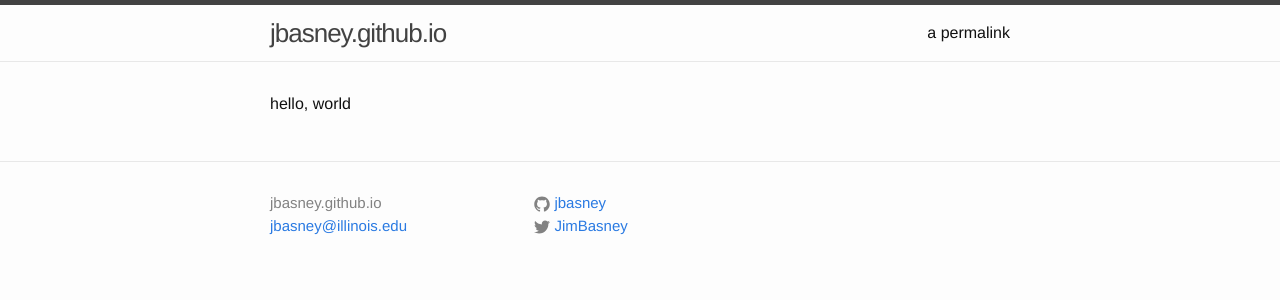
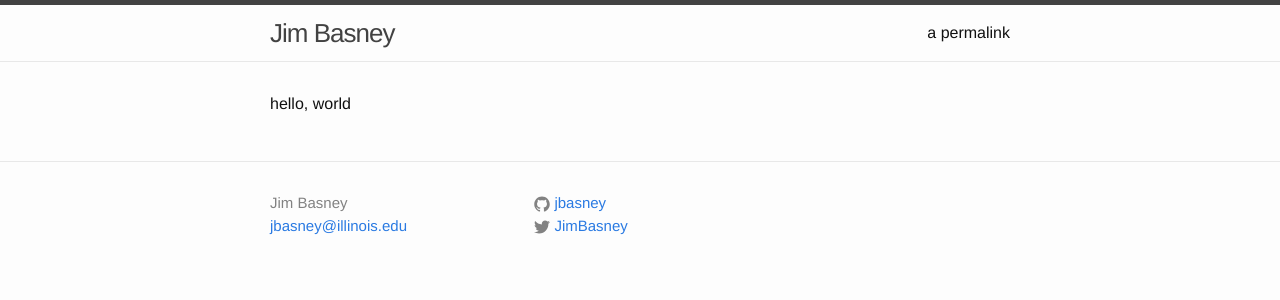
Before and after one commit to jbasney/jbasney.github.io, a Jekyll site: the page built from index.html, in a window 1280 px wide. Shown: the top 300 px of the page. Built offline with Jekyll 4.4.1, drawn with Linux system fonts in a browser that asks for light colours; part of the change alters nothing that is shown.

Commit message:
Update _config.yml

```diff
--- a/_config.yml
+++ b/_config.yml
@@ -6,7 +6,7 @@
 # 'jekyll serve'. If you change this file, please restart the server process.
 
 # Site settings
-#title: Jim Basney
+title: Jim Basney
 email: jbasney@illinois.edu
 description:
 baseurl: "" # the subpath of your site, e.g. /blog
```
